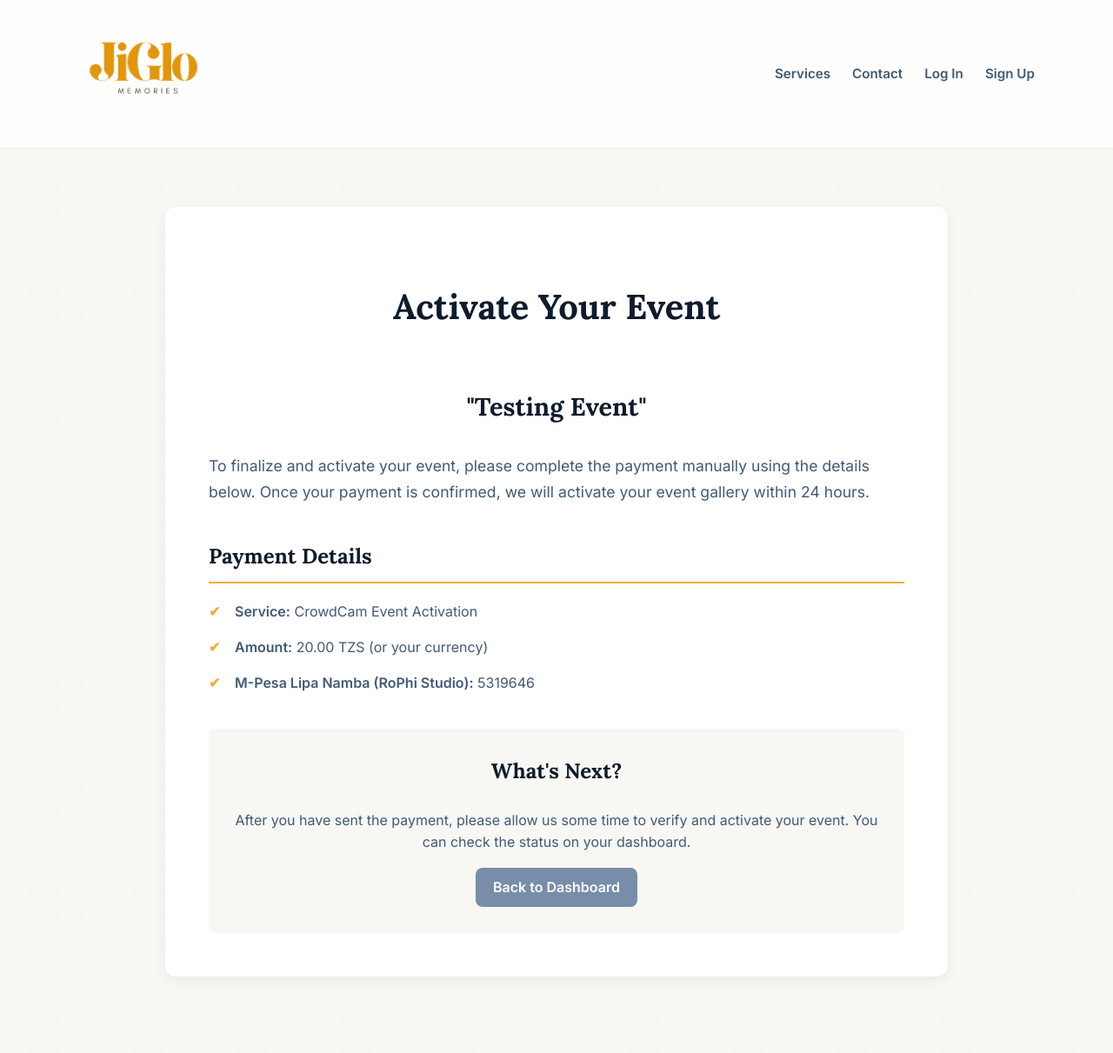
After one commit to ngapox/jiglo-memories-project, a Django app: template crowdcam_app/templates/crowdcam_app/payment_instructions.html in a window 1280 px wide. The commit adds this page. Shown: the whole page at 87% size. Run offline with Django 5.2, Linux system fonts and the light colour scheme; the template is opened without the code that fills it: values that come from a table or form of the project are taken from there, others are empty; data comes from the database, SQL or seed files in the repository; parts of the project's set-up code (start-up, migrations or seed data) failed here and were passed over.

Commit message:
Implement Manual Payment Activation System

```diff
--- a/crowdcam_app/templates/crowdcam_app/dashboard.html
+++ b/crowdcam_app/templates/crowdcam_app/dashboard.html
@@ -23,10 +23,7 @@
                         <a href="{% url 'event_delete' event.id %}" class="button-danger">Delete</a>
                     {% else %}
                         <span class="status-badge inactive">Inactive</span>
-                        <form action="{% url 'create_checkout_session' event.id %}" method="post" style="margin: 0;">
-                            {% csrf_token %}
-                            <button type="submit" class="button-primary">Pay to Activate</button>
-                        </form>
+                        <a href="{% url 'payment_instructions' event.id %}" class="button-primary">Activate Event</a>
                         <a href="{% url 'event_update' event.id %}" class="button-secondary edit">Edit</a>
                     {% endif %}
                 </div>
--- /dev/null
+++ b/crowdcam_app/templates/crowdcam_app/payment_instructions.html
@@ -0,0 +1,27 @@
+{% extends "crowdcam_app/base.html" %}
+
+{% block content %}
+    <div class="service-page">
+        <h2 class="section-title">Activate Your Event</h2>
+        <h3 class="subsection-title">"{{ event.name }}"</h3>
+
+        <div class="service-description">
+            <p>To finalize and activate your event, please complete the payment manually using the details below. Once your payment is confirmed, we will activate your event gallery within 24 hours.</p>
+        </div>
+
+        <div class="service-features">
+            <h3>Payment Details</h3>
+            <ul>
+                <li><strong>Service:</strong> CrowdCam Event Activation</li>
+                <li><strong>Amount:</strong> {{ event.price }} TZS (or your currency)</li>
+                <li><strong>M-Pesa Lipa Namba (RoPhi Studio):</strong> 5319646</li>
+            </ul>
+        </div>
+
+        <div class="service-cta">
+            <h3>What's Next?</h3>
+            <p>After you have sent the payment, please allow us some time to verify and activate your event. You can check the status on your dashboard.</p>
+            <a href="{% url 'dashboard' %}" class="button-secondary">Back to Dashboard</a>
+        </div>
+    </div>
+{% endblock %}
--- a/crowdcam_app/urls.py
+++ b/crowdcam_app/urls.py
@@ -15,7 +15,8 @@ urlpatterns = [
     path('contact/thank-you/', views.thank_you_view, name='thank_you'),
     path('create-checkout-session/<int:event_id>/', views.create_checkout_session_view, name='create_checkout_session'),
     path('payment-success/', views.payment_success_view, name='payment_success'),
-    path('events/<slug:unique_code>/', views.event_detail_view, name='event_detail'),
     path('my-events/<int:event_id>/edit/', views.event_update_view, name='event_update'),
     path('my-events/<int:event_id>/delete/', views.event_delete_view, name='event_delete'),
+    path('my-events/<int:event_id>/payment-instructions/', views.payment_instructions_view, name='payment_instructions'),
+    path('events/<slug:unique_code>/', views.event_detail_view, name='event_detail'),
 ]
```
Also changed, not shown: crowdcam_app/admin.py (+15 -6 lines), crowdcam_app/views.py (+8 -72 lines).
